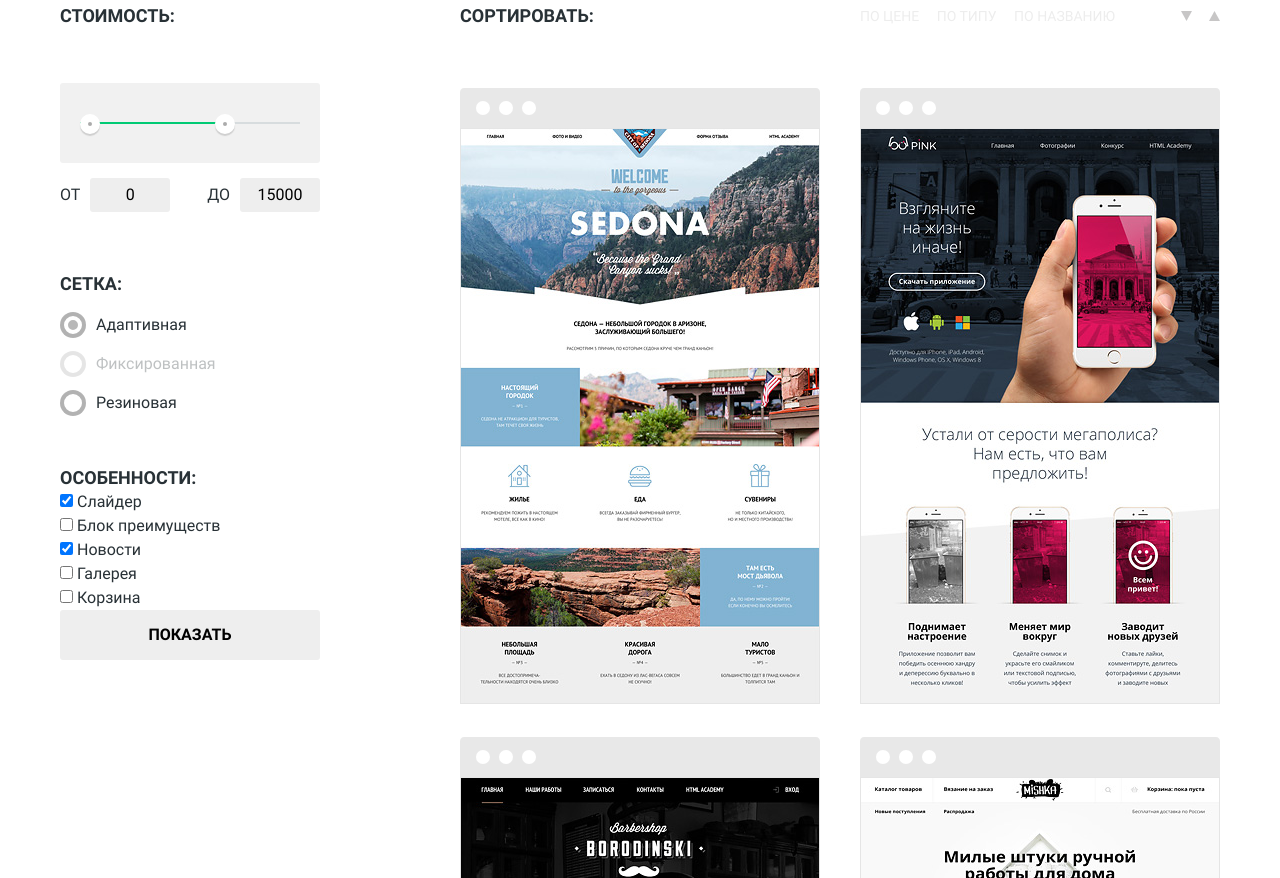
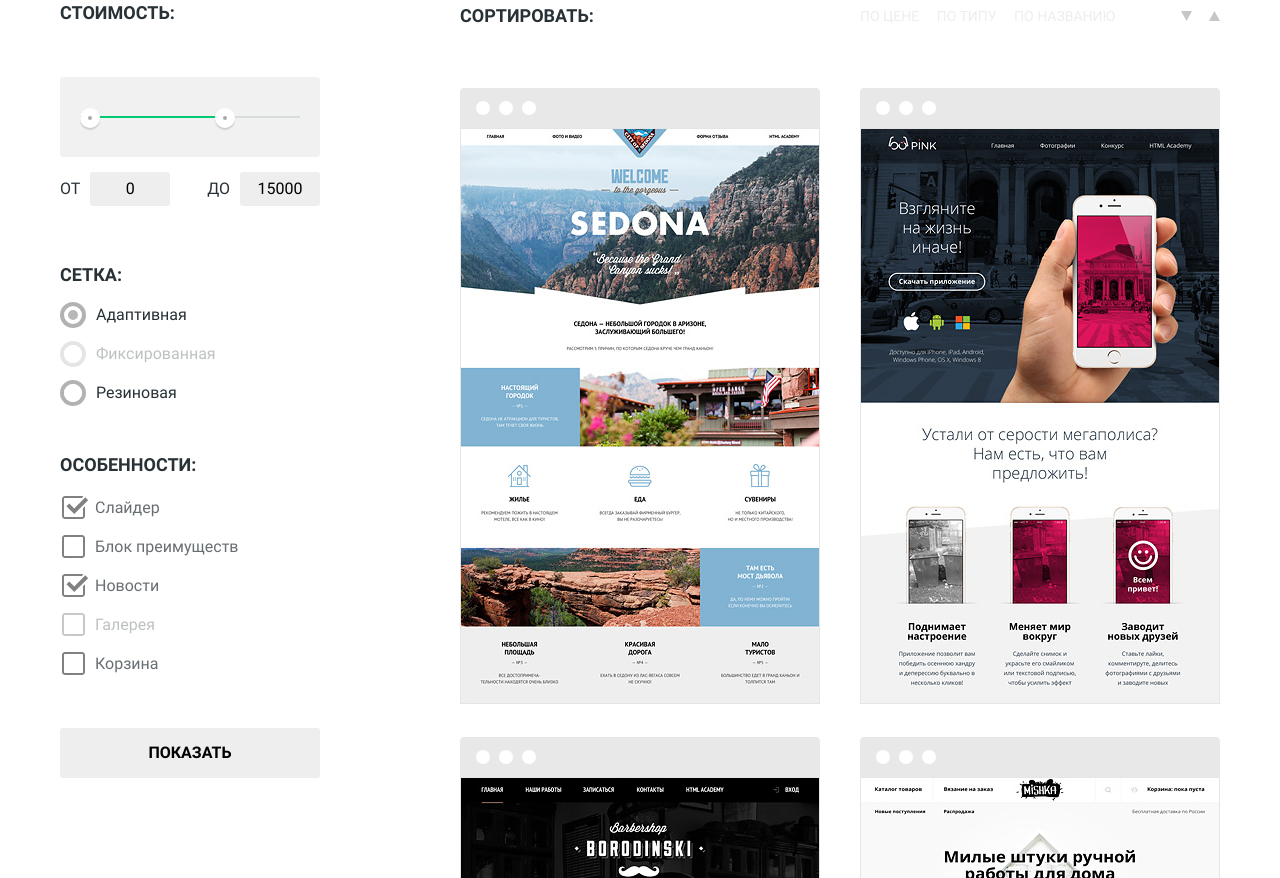
Before and after one commit to ADereglazov/1164559-nerds-26, a plain HTML site: page catalog.html in a window 1280 px wide. Shown: the part 409-1287 px from the top of the page. Drawn offline with Linux system fonts and the light colour scheme.

Commit message:
Сделал в каталоге: 1. Сортировку 2. Стоимость 3. Радиобатоны 4. Чекбоксы

```diff
--- a/catalog.html
+++ b/catalog.html
@@ -57,25 +57,19 @@
             </fieldset>
             <fieldset>
               <legend>Особенности:</legend>
-              <div>
-                <input type="checkbox" name="slider" id="slider-field" checked>
-                <label for="slider-field">Слайдер</label>
-              </div>
-              <div>
-                <input type="checkbox" name="advantage" id="advantage-field">
-                <label for="advantage-field">Блок преимуществ</label>
-              </div>
-              <div>
-                <input type="checkbox" name="news" id="news-field" checked>
-                <label for="news-field">Новости</label>
-              </div>
-              <div>
-                <input type="checkbox" name="gallery" id="gallery-field">
-                <label for="gallery-field">Галерея</label>
-              </div>
-              <div>
-                <input type="checkbox" name="basket" id="basket-field">
-                <label for="basket-field">Корзина</label>
+              <div class="features-fields">
+                <input type="checkbox" name="slider" id="slider-field" class="chb1" checked>
+                <input type="checkbox" name="advantage" id="advantage-field" class="chb2">
+                <input type="checkbox" name="news" id="news-field"  class="chb3" checked>
+                <input type="checkbox" name="gallery" id="gallery-field" class="chb4" disabled>
+                <input type="checkbox" name="basket" id="basket-field" class="chb5">
+                <div class="features-controls">
+                  <label for="slider-field"><span class="features-text">Слайдер</span></label>
+                  <label for="advantage-field"><span class="features-text">Блок&nbsp;преимуществ</span></label>
+                  <label for="news-field"><span class="features-text">Новости</span></label>
+                  <label for="gallery-field"><span class="features-text">Галерея</span></label>
+                  <label for="basket-field"><span class="features-text">Корзина</span></label>
+                </div>
               </div>
             </fieldset>
             <button type="submit" class="show-button">Показать</button>
--- a/css/style.css
+++ b/css/style.css
@@ -621,6 +621,7 @@ a {
 .filters-form legend,
 .sort-label {
   font-size: 18px;
+  line-height: 18px;
   font-weight: bold;
   text-transform: uppercase;
 }
@@ -631,7 +632,7 @@ a {
 
 .grid-fields {
   padding: 4px;
-  margin-top: 16px;
+  margin-top: 18px;
   margin-bottom: 50px;
 }
 
@@ -657,7 +658,6 @@ a {
   margin: 0;
   width: 18px;
   height: 18px;
-  background-color: #ffffff;
   border: 4px solid white;
   border-radius: 50%;
   box-shadow: 0 0 0 4px rgba(0, 0, 0, 0.3);
@@ -692,6 +692,66 @@ a {
 
 .grid-controls label:hover {
   box-shadow: 0 0 0 4px rgba(0, 0, 0, 0.7);
+}
+
+.features-fields {
+  padding: 2px;
+  margin-top: 20px;
+  margin-bottom: 50px;
+}
+
+.features-controls {
+  display: flex;
+  flex-direction: column;
+  justify-content: space-between;
+  height: 180px;
+}
+
+.features-controls label {
+  cursor: pointer;
+}
+
+.features-text {
+  margin-left: 33px;
+}
+
+.features-fields input[type="checkbox"] {
+  display: none;
+}
+
+.chb1:not(checked) ~ .features-controls label[for="slider-field"],
+.chb2:not(checked) ~ .features-controls label[for="advantage-field"],
+.chb3:not(checked) ~ .features-controls label[for="news-field"],
+.chb4:not(checked) ~ .features-controls label[for="gallery-field"],
+.chb5:not(checked) ~ .features-controls label[for="basket-field"] {
+  background: url("../img/checkbox-off.svg") no-repeat;
+  opacity: 0.7;
+}
+
+.chb1:checked ~ .features-controls label[for="slider-field"],
+.chb2:checked ~ .features-controls label[for="advantage-field"],
+.chb3:checked ~ .features-controls label[for="news-field"],
+.chb4:checked ~ .features-controls label[for="gallery-field"],
+.chb5:checked ~ .features-controls label[for="basket-field"] {
+  background: url("../img/checkbox-on.svg") no-repeat;
+  opacity: 0.7;
+}
+
+.chb1 ~ .features-controls label[for="slider-field"]:hover,
+.chb2 ~ .features-controls label[for="advantage-field"]:hover,
+.chb3 ~ .features-controls label[for="news-field"]:hover,
+.chb4 ~ .features-controls label[for="gallery-field"]:hover,
+.chb5 ~ .features-controls label[for="basket-field"]:hover {
+  opacity: 1;
+}
+
+.chb1:disabled ~ .features-controls label[for="slider-field"],
+.chb2:disabled ~ .features-controls label[for="advantage-field"],
+.chb3:disabled ~ .features-controls label[for="news-field"],
+.chb4:disabled ~ .features-controls label[for="gallery-field"],
+.chb5:disabled ~ .features-controls label[for="basket-field"] {
+  opacity: 0.3;
+  cursor: default;
 }
 
 
```
